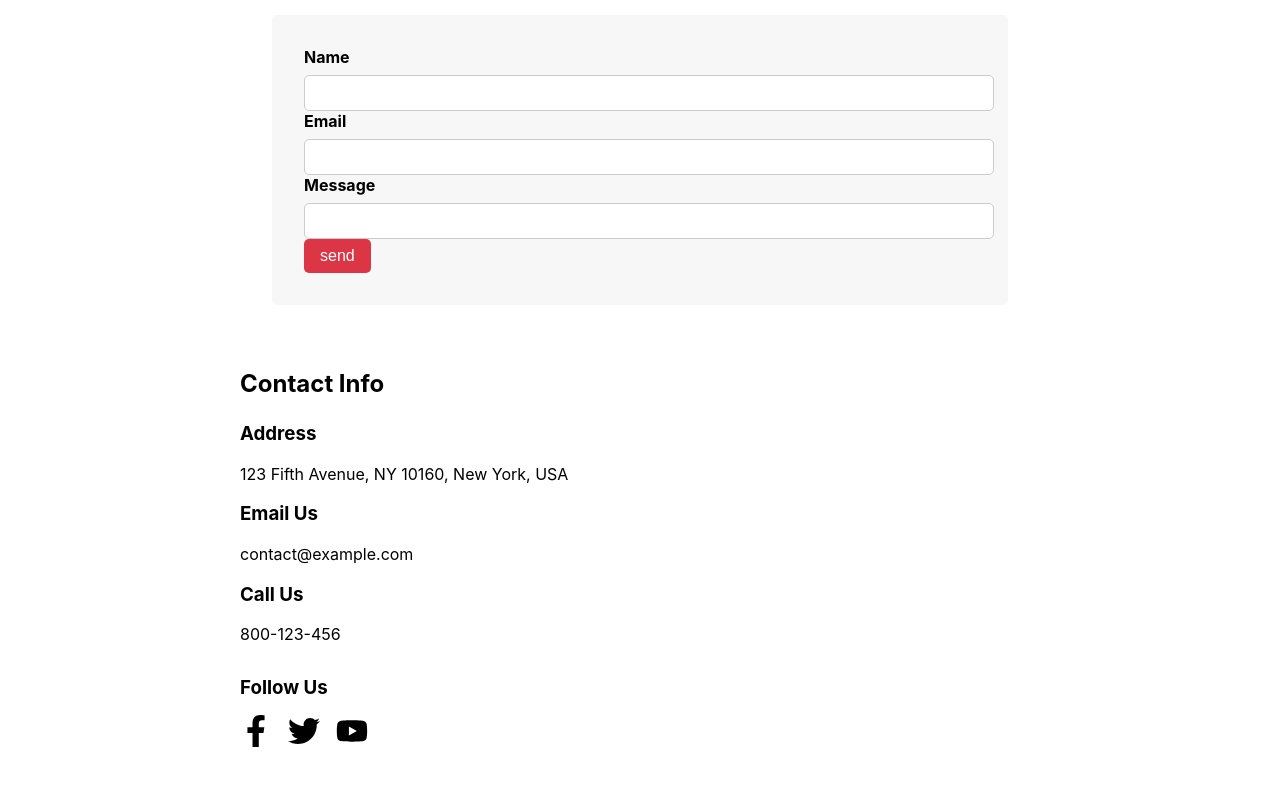
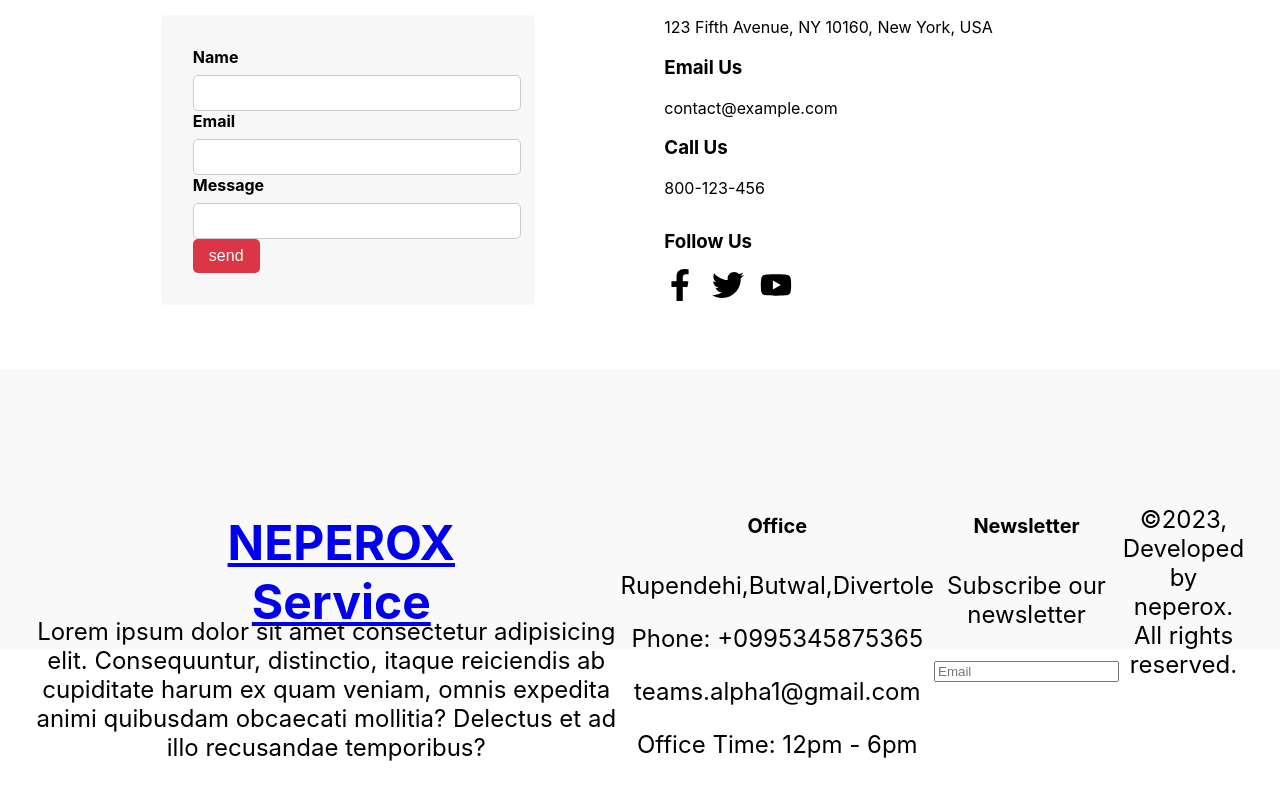
Before and after one commit to dhawaksir/Neperox, a React (Create React App) app: page /contact in a window 1280 px wide. Shown: the part 324-1124 px from the top of the page. Built offline with nearby package versions, Linux system fonts and the light colour scheme.

Commit message:
fix: minor changes

```diff
--- a/src/App.jsx
+++ b/src/App.jsx
@@ -1,15 +1,14 @@
 import React from "react";
 import { BrowserRouter as Router, Route, Routes, Link } from "react-router-dom";
 import "./App.css";
-import logo from './assets/logo.png'
-import Home from './components/Home/Home'
+import logo from "./assets/logo.png";
+import Home from "./components/Home/Home";
 import About from "./components/About/About";
 import Blog from "./components/Blog/Blog";
 import ContactUs from "./components/Contact/Contact";
 import Services from "./components/services/Services";
 import Project from "./components/Project/Project";
-
-
+import Footer from "./components/footer/Footer";
 
 function App() {
   return (
@@ -18,15 +17,14 @@ function App() {
         <div className="parallax" />
 
         <div className="header">
-        <img src={logo} alt="NEPEROX" className="logo"  />
-
+          <img src={logo} alt="NEPEROX" className="logo" />
 
           <ul className="navigation">
             <li>
-              <Link to="#home">Home</Link>
+              <Link to="/">Home</Link>
             </li>
             <li>
-              <Link to="/About">About Us</Link>
+              <Link to="/about">About Us</Link>
             </li>
             <li>
               <a href="/blog">Blog</a>
@@ -35,34 +33,24 @@ function App() {
               <Link to="/contact">contact Us</Link>
             </li>
             <li>
-              <a href="/Services">Services</a>
+              <a href="/services">Services</a>
             </li>
             <li>
-              <a href="/Project">Projects</a>
+              <a href="/project">Projects</a>
             </li>
           </ul>
         </div>
 
         <Routes>
           <Route path="/" element={<Home />} />
-          <Route path="/About" element={<About />} />
-          <Route path="/Blog" element={<Blog/>} />
+          <Route path="/about" element={<About />} />
+          <Route path="/blog" element={<Blog />} />
           <Route path="/contact" element={<ContactUs />} />
-          <Route path="/Services" element={<Services/>} />
-          <Route path="/project" element={<Project/>} />
-          <Route path="/footer" element={<footer/>} />
-
-
-
+          <Route path="/services" element={<Services />} />
+          <Route path="/project" element={<Project />} />
         </Routes>
 
-
-
-
-
-
-
-
+        <Footer />
       </div>
     </Router>
   );
--- a/src/components/Contact/Contact.jsx
+++ b/src/components/Contact/Contact.jsx
@@ -1,15 +1,15 @@
-import React, { useState } from 'react';
+import React, { useState } from "react";
 
-import { Container, Row, Col } from 'react-bootstrap';
-import { FaFacebookF, FaTwitter, FaYoutube } from 'react-icons/fa';
+import { Container, Row, Col } from "react-bootstrap";
+import { FaFacebookF, FaTwitter, FaYoutube } from "react-icons/fa";
 import "./contact.css";
 
 const ContactUs = () => {
-  const [formStatus, setFormStatus] = useState('send');
+  const [formStatus, setFormStatus] = useState("send");
 
   const onSubmit = (e) => {
     e.preventDefault();
-    setFormStatus('Submitting...');
+    setFormStatus("Submitting...");
     const { name, email, message } = e.target.elements;
     let ConFon = {
       name: name.value,
@@ -27,6 +27,7 @@ const ContactUs = () => {
           <hr className="t_border my-4 ml-0 text-left" />
         </Col>
       </Row>
+      <div className="contact-container">
         <div className="container mt-5">
           <h1 className="mb-3">We're Ready, Let's Talk.</h1>
 
@@ -41,7 +42,12 @@ const ContactUs = () => {
               <label className="form-label" htmlFor="email">
                 Email
               </label>
-            <input className="form-control" type="email" id="email" required />
+              <input
+                className="form-control"
+                type="email"
+                id="email"
+                required
+              />
             </div>
             <div className="mb-3">
               <label className="form-label" htmlFor="message">
@@ -72,20 +78,31 @@ const ContactUs = () => {
           </div>
           <div className="social-media-icons">
             <h3>Follow Us</h3>
-            <a href="https://www.facebook.com/example" target="_blank" rel="noopener noreferrer">
+            <a
+              href="https://www.facebook.com/example"
+              target="_blank"
+              rel="noopener noreferrer"
+            >
               <FaFacebookF size={32} />
             </a>
-            <a href="https://www.twitter.com/example" target="_blank" rel="noopener noreferrer">
+            <a
+              href="https://www.twitter.com/example"
+              target="_blank"
+              rel="noopener noreferrer"
+            >
               <FaTwitter size={32} />
             </a>
-            <a href="https://www.youtube.com/example" target="_blank" rel="noopener noreferrer">
+            <a
+              href="https://www.youtube.com/example"
+              target="_blank"
+              rel="noopener noreferrer"
+            >
               <FaYoutube size={32} />
             </a>
           </div>
         </div>
-
+      </div>
     </Container>
-
   );
 };
 
--- a/src/components/Contact/contact.css
+++ b/src/components/Contact/contact.css
@@ -1,5 +1,10 @@
+.contact-container {
+  display: flex;
+  justify-content: space-between;
+}
+
 .container {
-    max-width: 800px;
+  /* max-width: 800px; */
   margin: 0 auto;
   padding: 2rem;
 }
--- /dev/null
+++ b/src/components/footer/Footer.jsx
@@ -0,0 +1,113 @@
+import React from "react";
+
+import { Container, Row, Col } from "react-bootstrap";
+import { Link } from "react-router-dom";
+import "./footer.css";
+
+const quickLinks = [
+  {
+    path: "/about",
+    display: "About",
+  },
+
+  {
+    path: "#",
+    display: "Privacy Policy",
+  },
+
+  {
+    path: "/services",
+    display: "service",
+  },
+  {
+    path: "/blogs",
+    display: "Blog",
+  },
+
+  {
+    path: "/contact",
+    display: "Contact",
+  },
+];
+
+const Footer = () => {
+  const date = new Date();
+  const year = date.getFullYear();
+  return (
+    <footer className="footer">
+      <Container>
+        <Row>
+          <Col lg="4" md="4" sm="12">
+            <div className="logo footer__logo">
+              <h1>
+                <Link to="/home" className=" d-flex align-items-center gap-2">
+                  <i class=""></i>
+                  <span>
+                    NEPEROX
+                    <br /> Service
+                  </span>
+                </Link>
+              </h1>
+            </div>
+            <p className="footer__logo-content">
+              Lorem ipsum dolor sit amet consectetur adipisicing elit.
+              Consequuntur, distinctio, itaque reiciendis ab cupiditate harum ex
+              quam veniam, omnis expedita animi quibusdam obcaecati mollitia?
+              Delectus et ad illo recusandae temporibus?
+            </p>
+          </Col>
+
+          {/* <Col lg="2" md="4" sm="6">
+            <div className="mb-4">
+              <h5 className="footer__link-title">Quick Links</h5>
+              <ListGroup>
+                {quickLinks.map((item, index) => (
+                  <ListGroupItem key={index} className="p-0 mt-3 quick__link">
+                    <Link to={item.path}>{item.display}</Link>
+                  </ListGroupItem>
+                ))}
+              </ListGroup>
+            </div>
+          </Col> */}
+
+          <Col lg="3" md="4" sm="6">
+            <div className="mb-4">
+              <h5 className="footer__link-title mb-4">Office</h5>
+              <p className="office__info">Rupendehi,Butwal,Divertole</p>
+              <p className="office__info">Phone: +0995345875365</p>
+
+              <p className="office__info">teams.alpha1@gmail.com</p>
+
+              <p className="office__info">Office Time: 12pm - 6pm</p>
+            </div>
+          </Col>
+
+          <Col lg="3" md="4" sm="12">
+            <div className="mb-4">
+              <h5 className="footer__link-title">Newsletter</h5>
+              <p className="section__description">Subscribe our newsletter</p>
+              <div className="newsletter">
+                <input type="email" placeholder="Email" />
+                <span>
+                  <i class="ri-send-plane-line"></i>
+                </span>
+              </div>
+            </div>
+          </Col>
+
+          <Col lg="12">
+            <div className="footer__bottom">
+              <p className="section__description d-flex align-items-center justify-content-center gap-1 pt-4">
+                <i class="ri-copyright-line"></i>
+                &copy;
+                {year}, Developed by neperox. All rights reserved.
+              </p>
+            </div>
+          </Col>
+        </Row>
+      </Container>
+    </footer>
+  );
+};
+
+export default Footer;
```
Also changed, not shown: src/components/footer/footer.jsx (deleted, +0 -111 lines). Lines whose indentation alone changed are shown as unchanged.
